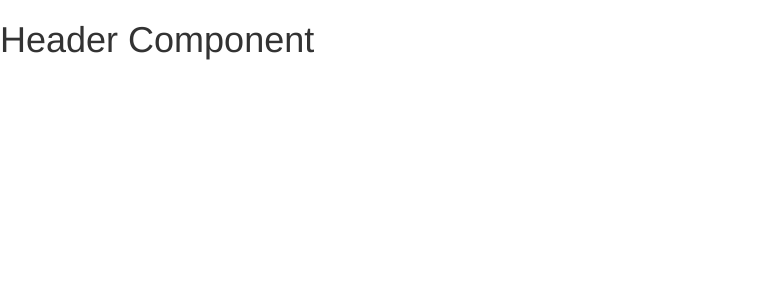
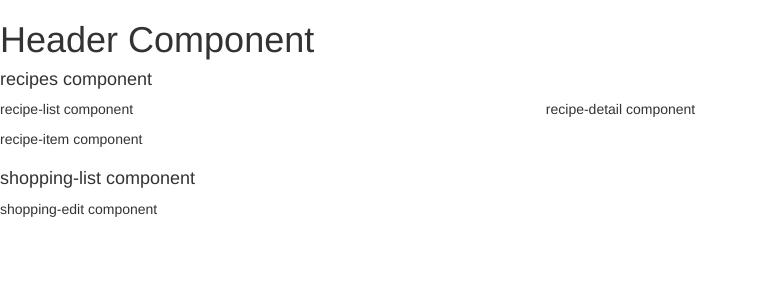
Before and after one commit to stefanpalmer/angular_practice, an Angular app: page / in a window 1280 px wide. Shown: the top 300 px of the page, without its empty margins (0-757 px from the left). Built offline with nearby package versions, Linux system fonts and the light colour scheme.

Commit message:
connect components

```diff
--- a/src/app/app.component.html
+++ b/src/app/app.component.html
@@ -1 +1,3 @@
 <app-header></app-header>
+<app-recipes></app-recipes>
+<app-shopping-list></app-shopping-list>
--- a/src/app/recipes/recipe-detail/recipe-detail.component.html
+++ b/src/app/recipes/recipe-detail/recipe-detail.component.html
@@ -1,3 +1,3 @@
 <p>
-  recipe-detail works!
+  recipe-detail component
 </p>
--- a/src/app/recipes/recipe-list/recipe-item/recipe-item.component.html
+++ b/src/app/recipes/recipe-list/recipe-item/recipe-item.component.html
@@ -1,3 +1,3 @@
 <p>
-  recipe-item works!
+  recipe-item component
 </p>
--- a/src/app/recipes/recipe-list/recipe-list.component.html
+++ b/src/app/recipes/recipe-list/recipe-list.component.html
@@ -1,3 +1,5 @@
 <p>
-  recipe-list works!
+  recipe-list component
 </p>
+
+<app-recipe-item></app-recipe-item>
--- a/src/app/recipes/recipes.component.html
+++ b/src/app/recipes/recipes.component.html
@@ -1,3 +1,12 @@
-<p>
-  recipes works!
-</p>
+<h4>
+  recipes component
+</h4>
+
+<div class="row">
+  <div class="col-md-5">
+    <app-recipe-list></app-recipe-list>
+  </div>
+  <div class="col-md-7">
+    <app-recipe-detail></app-recipe-detail>
+  </div>
+</div>
--- a/src/app/shopping-list/shopping-edit/shopping-edit.component.html
+++ b/src/app/shopping-list/shopping-edit/shopping-edit.component.html
@@ -1,3 +1,3 @@
 <p>
-  shopping-edit works!
+  shopping-edit component
 </p>
--- a/src/app/shopping-list/shopping-list.component.html
+++ b/src/app/shopping-list/shopping-list.component.html
@@ -1,3 +1,5 @@
-<p>
-  shopping-list works!
-</p>
+<h4>
+  shopping-list component
+</h4>
+
+<app-shopping-edit></app-shopping-edit>
```
